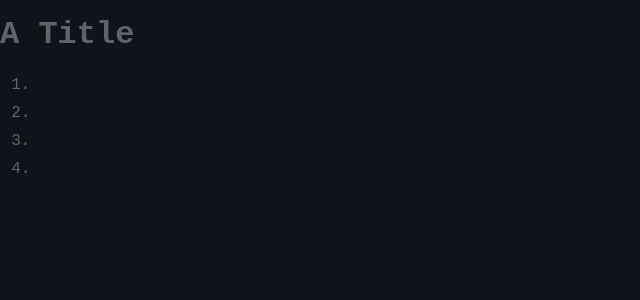
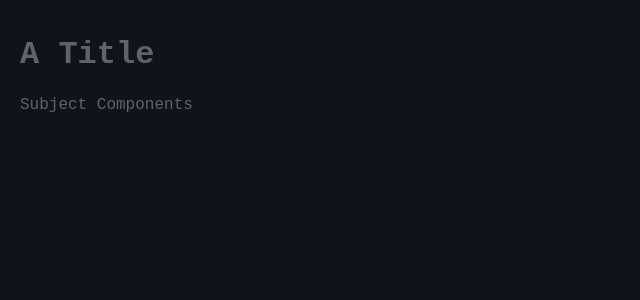
Before and after one commit to Roman-KO/notes, a React (Create React App) app: page / in a window 1280 px wide. Shown: the top 300 px of the page, without its empty margins (0-640 px from the left). Built offline with nearby package versions, Linux system fonts and the light colour scheme.

Commit message:
Made second (subject) component

```diff
--- a/src/App.js
+++ b/src/App.js
@@ -1,5 +1,6 @@
 import React, { Component } from 'react';
 import './App.css';
+import Subject from './Subject';
 
 class App extends Component {
     // Blueprint (features, parts, pieces)
@@ -65,11 +66,7 @@
         return (
             <div>
                 <h1>A Title</h1>
-                <ol>
-                    {this.state.resources.map((resource) => {
-                        return <li><a href={resource.url} target="_blank">{resource.title}</a></li>
-                    })}
-                </ol>
+                <Subject />
             </div>
         );
     }
--- /dev/null
+++ b/src/Subject.js
@@ -0,0 +1,16 @@
+import React, { Component } from 'react';
+
+export default class Subject extends Component {
+	constructor(props) {
+		super(props);
+	}
+
+	// Event Handlers
+	render() {
+		return(
+			<p>
+				Subject Components
+			</p>
+		)
+	}
+}
--- a/src/index.css
+++ b/src/index.css
@@ -1,6 +1,6 @@
 body {
   margin: 0;
-  padding: 0;
+  padding: 20px;
   font-size: 16px;
   line-height: 28px;
   font-family: hack, monospace;
```
Also changed, not shown: 1 other file (tests, documents, lock files or other folders).
